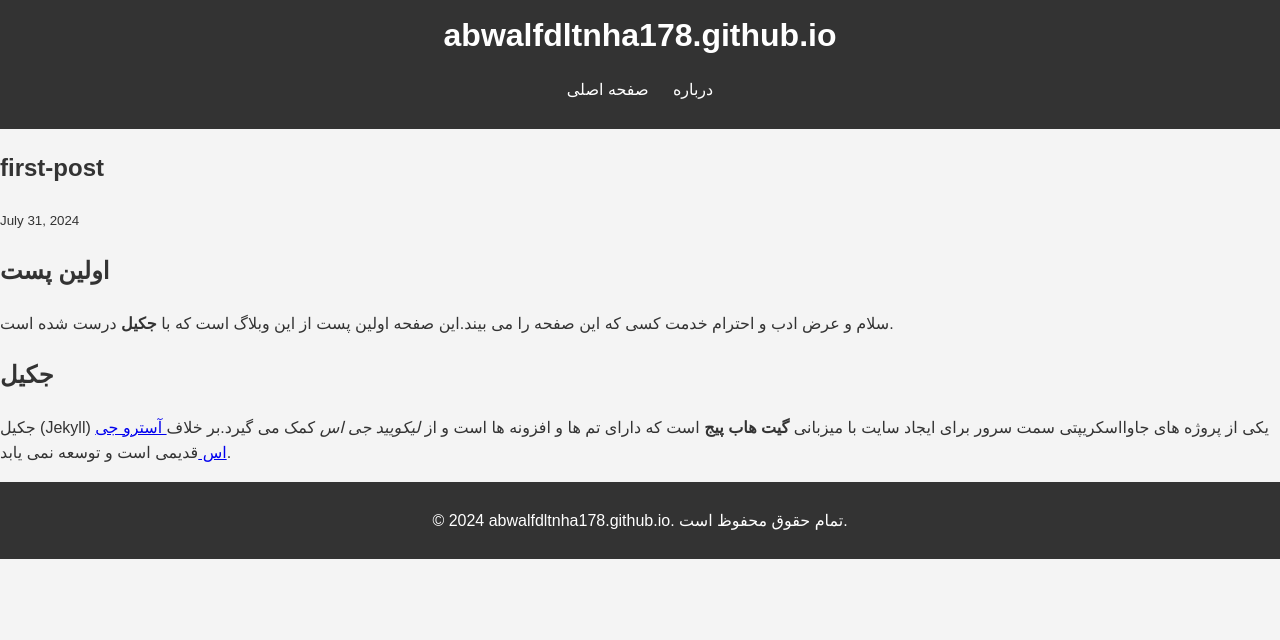
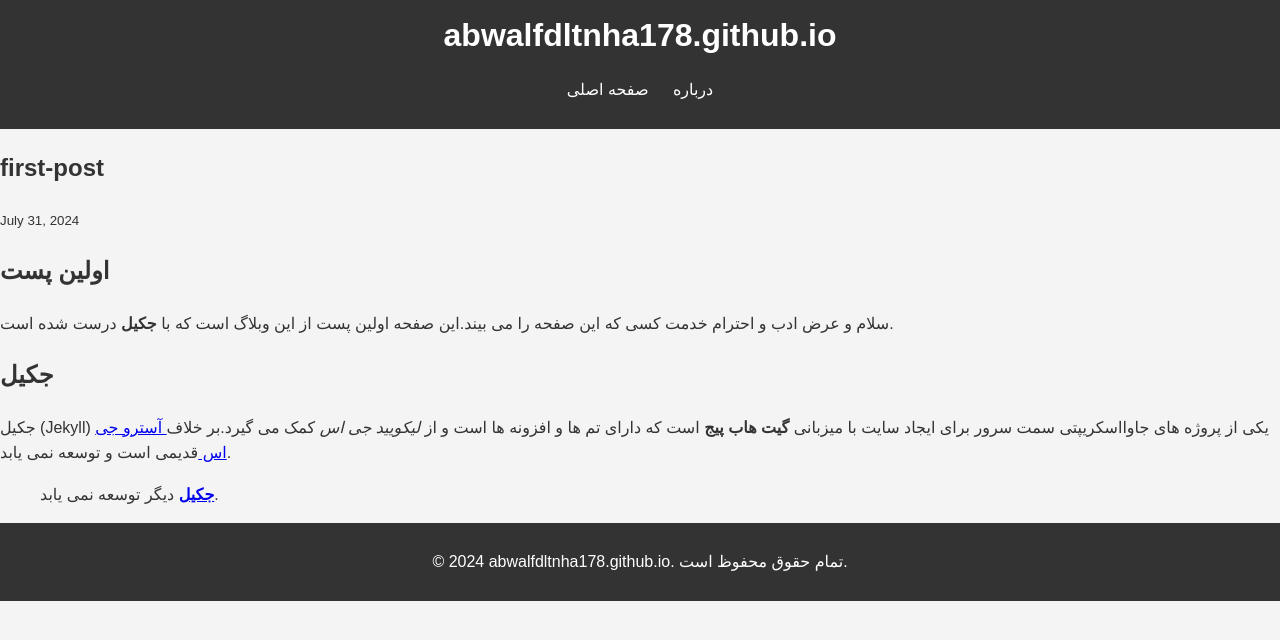
Before and after one commit to abwalfdltnha178/abwalfdltnha178.github.io, a Jekyll site: the page built from _posts/2024-07-31-new-post.md, in a window 1280 px wide. Shown: the top 640 px of the page. Built offline with Jekyll 4.4.1, drawn with Linux system fonts in a browser that asks for light colours.

Commit message:
Update 2024-07-31-new-post.md
افزودن کامنت جکیل دیگر توسعه نمی یابد.

Signed-off-by: ابوالفضل تنها <82462095+abwalfdltnha178@users.noreply.github.com>

```diff
--- a/_posts/2024-07-31-new-post.md
+++ b/_posts/2024-07-31-new-post.md
@@ -8,3 +8,4 @@ categories: [blog]
 سلام و عرض ادب و احترام خدمت کسی که این صفحه را می بیند.این صفحه اولین پست از این وبلاگ است که با **جکیل** درست شده است.
 ## جکیل
 جکیل (Jekyll) یکی از پروژه های جاوااسکریپتی سمت سرور برای ایجاد سایت با میزبانی **گیت هاب پیج** است که دارای تم ها و افزونه ها است و از *لیکویید جی اس* کمک می گیرد.بر خلاف[ آسترو جی اس ](https://astro.build) قدیمی است و توسعه نمی یابد.
+> **[جکیل](https://jekyllrb.com/)** دیگر توسعه نمی یابد.
```
